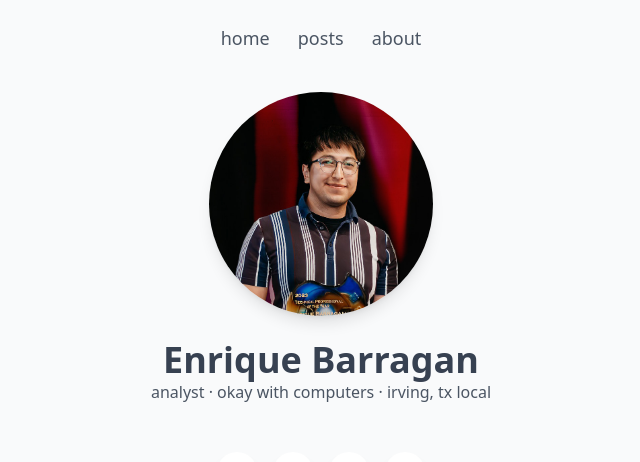
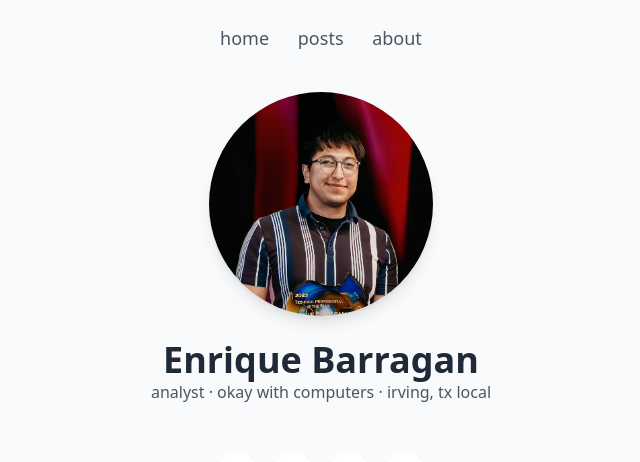
Before and after one commit to enriquebarragan/enriquebarragan.github.io, a Jekyll site: the page built from index.md, in a window 1280 px wide. Shown: the top 462 px of the page, without its empty margins (319-959 px from the left). Built offline with Jekyll 4.4.1, drawn with Linux system fonts in a browser that asks for light colours; nearby versions of some CDN libraries.

Commit message:
Update default.html

```diff
--- a/_layouts/default.html
+++ b/_layouts/default.html
@@ -11,12 +11,12 @@
   <!-- =================================================== -->
 
 </head>
-<body class="bg-gray-50 text-gray-700 antialiased flex flex-col min-h-screen">
+<body class="bg-gray-50 text-gray-800 antialiased flex flex-col min-h-screen">
 
-  <div class="text-center pt-6 pb-2 space-x-6">
-    <a href="/" class="text-gray-600 hover:text-gray-800 text-base sm:text-lg font-light">home</a>
-    <a href="/posts/" class="text-gray-600 hover:text-gray-800 text-base sm:text-lg font-light">posts</a>
-    <a href="/about/" class="text-gray-600 hover:text-gray-800 text-base sm:text-lg font-light">about</a>
+  <div class="text-center pt-6 pb-2 space-x-6 text-gray-600 text-base sm:text-lg font-light">
+    <a href="/" class="hover:text-gray-800">home</a>
+    <a href="/posts/" class="hover:text-gray-800">posts</a>
+    <a href="/about/" class="hover:text-gray-800">about</a>
   </div>
 
   <main class="max-w-3xl mx-auto px-4 py-8 flex-grow">
@@ -31,5 +31,6 @@
       view source
     </a>
   </footer>
+
 </body>
 </html>
```
